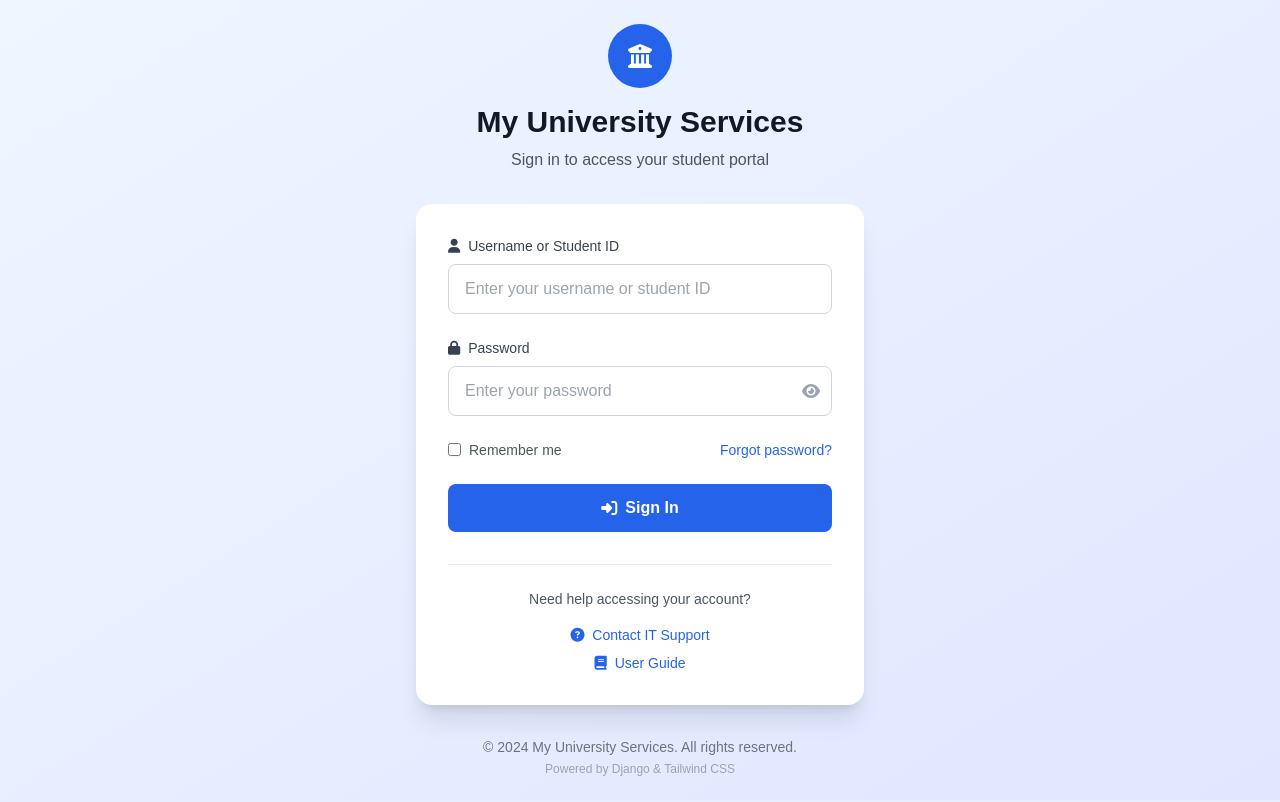
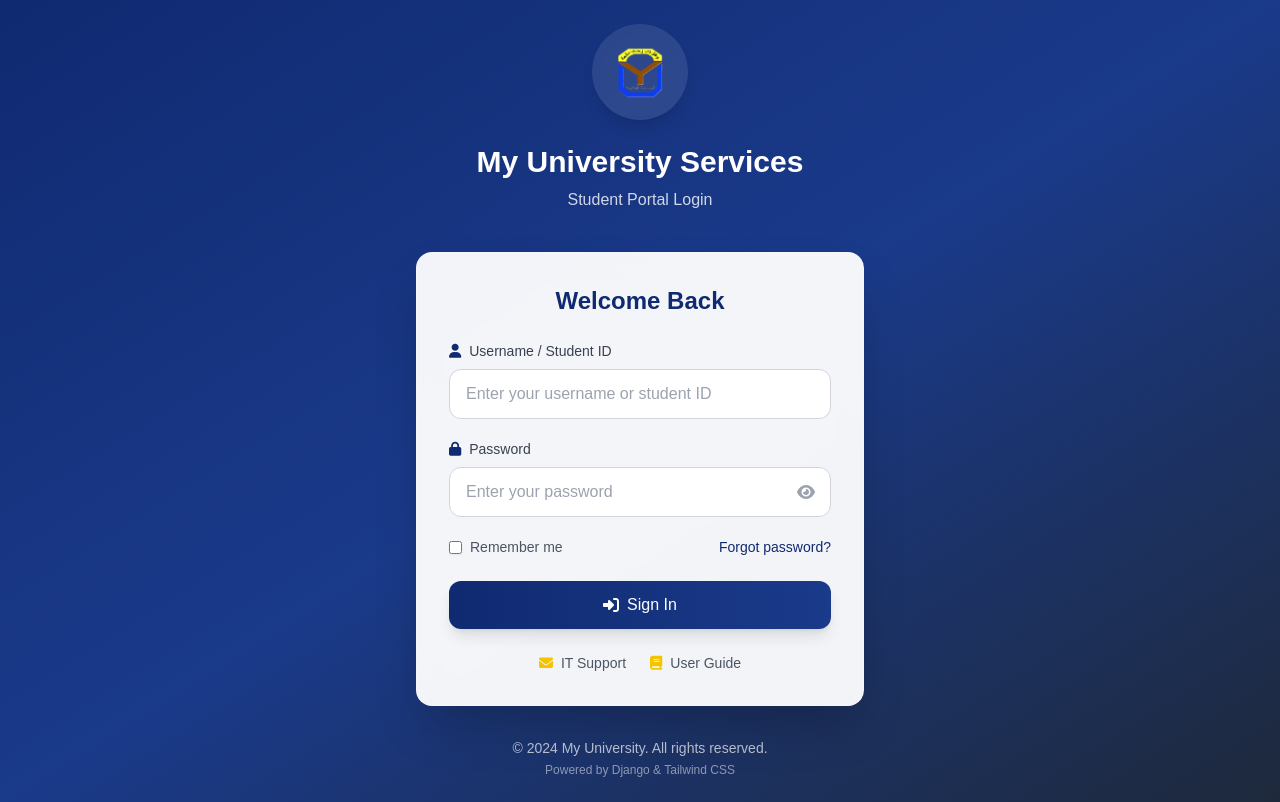
Before and after one commit to alihameed321/student-server-django, a Django app: page /accounts/login/ in a window 1280 px wide. Run offline with Django 5.2, Linux system fonts and the light colour scheme; some libraries are stand-ins or nearby versions.

Commit message:
adding logo

```diff
--- a/templates/accounts/digital_id.html
+++ b/templates/accounts/digital_id.html
@@ -46,7 +46,8 @@
             <div class="digital-id-card rounded-2xl p-8 text-white relative overflow-hidden">
                 <!-- University Logo/Watermark -->
                 <div class="absolute top-4 right-4 opacity-20">
-                    <i class="fas fa-university text-6xl"></i>
+                    {% load static %}
+                    <img src="{% static 'images/logo.png' %}" alt="University Logo" class="w-16 h-16 object-contain">
                 </div>
 
                 <!-- Card Header -->
--- a/templates/accounts/login.html
+++ b/templates/accounts/login.html
@@ -7,6 +7,19 @@
 
     <!-- Tailwind CSS -->
     <script src="https://cdn.tailwindcss.com"></script>
+    <script>
+        tailwind.config = {
+            theme: {
+                extend: {
+                    colors: {
+                        'university-blue': '#102A71',
+                        'university-gold': '#F5C400',
+                        'university-light-blue': '#1a3a8a'
+                    }
+                }
+            }
+        }
+    </script>
 
     <!-- Alpine.js -->
     <script defer src="https://unpkg.com/alpinejs@3.x.x/dist/cdn.min.js"></script>
@@ -17,20 +30,58 @@
     <!-- Custom CSS -->
     {% load static %}
     <link rel="stylesheet" href="{% static 'css/custom.css' %}">
+
+    <style>
+        /* Additional responsive and modern styles */
+        .login-container {
+            animation: fadeInUp 0.6s ease-out;
+        }
+
+        @keyframes fadeInUp {
+            from {
+                opacity: 0;
+                transform: translateY(30px);
+            }
+            to {
+                opacity: 1;
+                transform: translateY(0);
+            }
+        }
+
+        .logo-glow {
+            box-shadow: 0 0 20px rgba(245, 196, 0, 0.3);
+        }
+
+        .input-focus:focus {
+            box-shadow: 0 0 0 3px rgba(16, 42, 113, 0.1);
+        }
+
+        @media (max-width: 640px) {
+            .login-container {
+                margin: 1rem;
+            }
+        }
+
+        /* Glassmorphism effect enhancement */
+        .glass-card {
+            backdrop-filter: blur(16px);
+            -webkit-backdrop-filter: blur(16px);
+        }
+    </style>
 </head>
-<body class="bg-gradient-to-br from-blue-50 to-indigo-100 min-h-screen flex items-center justify-center">
-    <div class="max-w-md w-full mx-4">
+<body class="bg-gradient-to-br from-university-blue via-university-light-blue to-slate-800 min-h-screen flex items-center justify-center p-4 sm:p-6">
+    <div class="max-w-md w-full mx-auto login-container">
         <!-- Logo and Title -->
-        <div class="text-center mb-8">
-            <div class="inline-flex items-center justify-center w-16 h-16 bg-blue-600 rounded-full mb-4">
-                <i class="fas fa-university text-white text-2xl"></i>
+        <div class="text-center mb-8 sm:mb-10">
+            <div class="bg-white/10 backdrop-blur-sm rounded-full p-4 w-20 h-20 sm:w-24 sm:h-24 mx-auto mb-6 shadow-lg logo-glow hover:scale-105 transition-transform duration-300">
+                <img src="{% static 'images/logo.png' %}" alt="University Logo" class="w-full h-full object-contain">
             </div>
-            <h1 class="text-3xl font-bold text-gray-900 mb-2">My University Services</h1>
-            <p class="text-gray-600">Sign in to access your student portal</p>
+            <h1 class="text-2xl sm:text-3xl font-bold text-white mb-2 font-tajawal">My University Services</h1>
+            <p class="text-white/80 text-sm sm:text-base">Student Portal Login</p>
         </div>
 
         <!-- Login Form -->
-        <div class="bg-white rounded-2xl shadow-xl p-8" x-data="loginForm()">
+        <div class="bg-white/95 backdrop-blur-md rounded-2xl shadow-2xl p-6 sm:p-8 border border-white/20 glass-card" x-data="loginForm()">
             <!-- Flash Messages -->
             {% if messages %}
                 <div class="mb-6 space-y-2">
@@ -50,39 +101,41 @@
                 </div>
             {% endif %}
 
+            <h2 class="text-xl sm:text-2xl font-bold text-university-blue mb-6 text-center font-tajawal">Welcome Back</h2>
+
             <form method="post" @submit="handleSubmit" data-validate>
                 {% csrf_token %}
 
                 <!-- Username Field -->
-                <div class="mb-6">
-                    <label for="username" class="block text-sm font-medium text-gray-700 mb-2">
-                        <i class="fas fa-user mr-1"></i> Username or Student ID
+                <div class="mb-5">
+                    <label for="username" class="block text-sm font-medium text-gray-700 mb-2 font-tajawal">
+                        <i class="fas fa-user mr-2 text-university-blue"></i>Username / Student ID
                     </label>
                     <input type="text"
                             id="username"
                             name="username"
                             x-model="form.username"
-                           class="form-input w-full px-4 py-3 border border-gray-300 rounded-lg focus:ring-2 focus:ring-blue-500 focus:border-transparent transition-all duration-200"
+                            class="w-full px-4 py-3 border border-gray-300 rounded-xl focus:outline-none focus:ring-2 focus:ring-university-blue focus:border-transparent transition-all duration-200 text-sm sm:text-base input-focus"
                             placeholder="Enter your username or student ID"
                             required>
                 </div>
 
                 <!-- Password Field -->
-                <div class="mb-6">
-                    <label for="password" class="block text-sm font-medium text-gray-700 mb-2">
-                        <i class="fas fa-lock mr-1"></i> Password
+                <div class="mb-5">
+                    <label for="password" class="block text-sm font-medium text-gray-700 mb-2 font-tajawal">
+                        <i class="fas fa-lock mr-2 text-university-blue"></i>Password
                     </label>
                     <div class="relative">
-                        <input :type="showPassword ? 'text' : 'password'"
+                        <input type="password"
                                 id="password"
                                 name="password"
                                 x-model="form.password"
-                               class="form-input w-full px-4 py-3 pr-12 border border-gray-300 rounded-lg focus:ring-2 focus:ring-blue-500 focus:border-transparent transition-all duration-200"
+                                class="w-full px-4 py-3 border border-gray-300 rounded-xl focus:outline-none focus:ring-2 focus:ring-university-blue focus:border-transparent transition-all duration-200 pr-12 text-sm sm:text-base input-focus"
                                 placeholder="Enter your password"
                                 required>
                         <button type="button"
                                 @click="showPassword = !showPassword"
-                                class="absolute inset-y-0 right-0 pr-3 flex items-center text-gray-400 hover:text-gray-600">
+                                class="absolute inset-y-0 right-0 pr-4 flex items-center text-gray-400 hover:text-university-blue transition-colors">
                             <i :class="showPassword ? 'fas fa-eye-slash' : 'fas fa-eye'"></i>
                         </button>
                     </div>
@@ -94,10 +147,10 @@
                         <input type="checkbox"
                                name="remember_me"
                                x-model="form.rememberMe"
-                               class="rounded border-gray-300 text-blue-600 shadow-sm focus:border-blue-300 focus:ring focus:ring-blue-200 focus:ring-opacity-50">
-                        <span class="ml-2 text-sm text-gray-600">Remember me</span>
+                               class="rounded border-gray-300 text-university-blue shadow-sm focus:border-university-blue focus:ring focus:ring-university-blue focus:ring-opacity-50">
+                        <span class="ml-2 text-sm text-gray-600 font-tajawal">Remember me</span>
                     </label>
-                    <a href="{% url 'accounts:password_reset' %}" class="text-sm text-blue-600 hover:text-blue-800 transition-colors">
+                    <a href="{% url 'accounts:password_reset' %}" class="text-sm text-university-blue hover:text-university-gold transition-colors font-tajawal">
                         Forgot password?
                     </a>
                 </div>
@@ -105,42 +158,41 @@
                 <!-- Submit Button -->
                 <button type="submit"
                         :disabled="loading"
-                        class="w-full bg-blue-600 hover:bg-blue-700 disabled:bg-blue-400 text-white font-semibold py-3 px-4 rounded-lg transition-all duration-200 btn-animate">
-                    <span x-show="!loading" class="flex items-center justify-center">
-                        <i class="fas fa-sign-in-alt mr-2"></i>
-                        Sign In
+                        class="w-full bg-gradient-to-r from-university-blue to-university-light-blue hover:from-university-light-blue hover:to-university-blue disabled:opacity-50 text-white font-medium py-3 px-4 rounded-xl transition-all duration-300 flex items-center justify-center shadow-lg hover:shadow-xl transform hover:-translate-y-0.5 font-tajawal text-sm sm:text-base">
+                    <span x-show="!loading" class="flex items-center">
+                        <i class="fas fa-sign-in-alt mr-2"></i>Sign In
                     </span>
-                    <span x-show="loading" class="flex items-center justify-center">
-                        <div class="spinner mr-2"></div>
+                    <span x-show="loading" class="flex items-center">
+                        <svg class="animate-spin -ml-1 mr-3 h-5 w-5 text-white" xmlns="http://www.w3.org/2000/svg" fill="none" viewBox="0 0 24 24">
+                            <circle class="opacity-25" cx="12" cy="12" r="10" stroke="currentColor" stroke-width="4"></circle>
+                            <path class="opacity-75" fill="currentColor" d="M4 12a8 8 0 018-8V0C5.373 0 0 5.373 0 12h4zm2 5.291A7.962 7.962 0 014 12H0c0 3.042 1.135 5.824 3 7.938l3-2.647z"></path>
+                        </svg>
                         Signing in...
                     </span>
                 </button>
             </form>
 
-            <!-- Additional Links -->
-            <div class="mt-8 pt-6 border-t border-gray-200">
-                <div class="text-center">
-                    <p class="text-sm text-gray-600 mb-4">Need help accessing your account?</p>
-                    <div class="space-y-2">
-                        <a href="#" class="block text-sm text-blue-600 hover:text-blue-800 transition-colors">
-                            <i class="fas fa-question-circle mr-1"></i>
-                            Contact IT Support
+            <!-- Additional Help Links -->
+            <div class="mt-6 text-center space-y-3">
+                <div class="flex flex-col sm:flex-row items-center justify-center space-y-2 sm:space-y-0 sm:space-x-6">
+                    <a href="mailto:it-support@university.edu" class="flex items-center text-sm text-gray-600 hover:text-university-blue transition-colors font-tajawal">
+                        <i class="fas fa-envelope mr-2 text-university-gold"></i>
+                        IT Support
                     </a>
-                        <a href="#" class="block text-sm text-blue-600 hover:text-blue-800 transition-colors">
-                            <i class="fas fa-book mr-1"></i>
+                    <a href="#" class="flex items-center text-sm text-gray-600 hover:text-university-blue transition-colors font-tajawal">
+                        <i class="fas fa-book mr-2 text-university-gold"></i>
                         User Guide
                     </a>
-                    </div>
                 </div>
             </div>
         </div>
 
         <!-- Footer -->
         <div class="text-center mt-8">
-            <p class="text-sm text-gray-500">
-                &copy; 2024 My University Services. All rights reserved.
+            <p class="text-sm text-white/70 font-tajawal">
+                © 2024 My University. All rights reserved.
             </p>
-            <p class="text-xs text-gray-400 mt-1">
+            <p class="text-xs text-white/50 mt-1 font-tajawal">
                 Powered by Django & Tailwind CSS
             </p>
         </div>
--- a/templates/base/staff_navbar.html
+++ b/templates/base/staff_navbar.html
@@ -4,7 +4,8 @@
             <!-- Logo and Brand -->
             <div class="flex items-center">
                 <a href="{% url 'staff_panel:dashboard' %}" class="flex items-center">
-                    <i class="fas fa-university text-white text-2xl mr-3"></i>
+                    {% load static %}
+                    <img src="{% static 'images/logo.png' %}" alt="University Logo" class="w-10 h-10 object-contain mr-3">
                     <span class="text-white text-xl font-bold hidden sm:block">Staff Panel</span>
                 </a>
             </div>
--- a/templates/base/student_navbar.html
+++ b/templates/base/student_navbar.html
@@ -4,7 +4,8 @@
             <!-- Logo and Brand -->
             <div class="flex items-center">
                 <a href="{% url 'student_portal:dashboard' %}" class="flex items-center">
-                    <i class="fas fa-university text-white text-2xl mr-3"></i>
+                    {% load static %}
+                    <img src="{% static 'images/logo.png' %}" alt="University Logo" class="w-10 h-10 object-contain mr-3">
                     <span class="text-white text-xl font-bold hidden sm:block">My University</span>
                 </a>
             </div>
```
Lines whose indentation alone changed are shown as unchanged.
